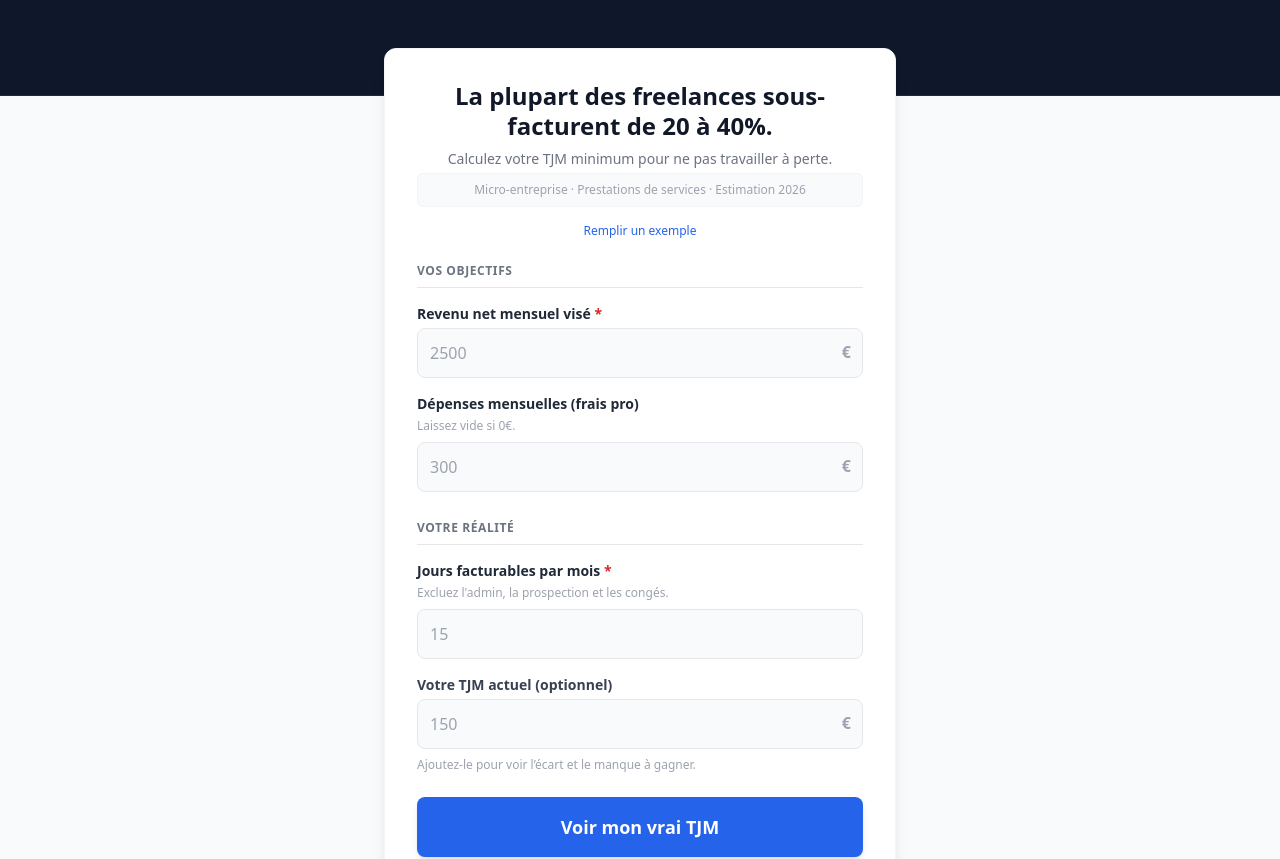
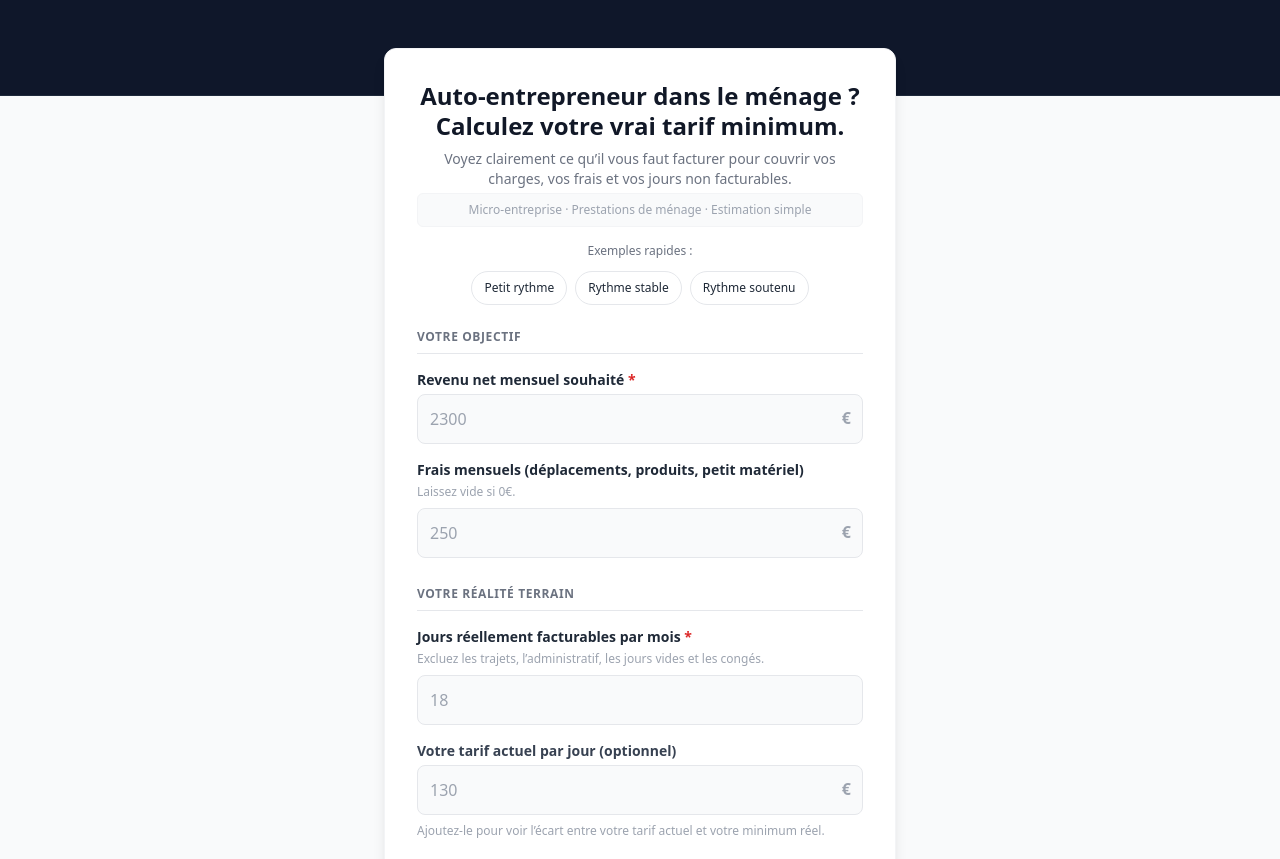
Before and after one commit to developer0-dot/simulateur-rentabilite, a Next.js app: page / in a window 1280 px wide. Shown: the top 859 px of the page. Built offline with nearby package versions, Linux system fonts and the light colour scheme.

Commit message:
Update page.tsx

```diff
--- a/app/page.tsx
+++ b/app/page.tsx
@@ -10,7 +10,7 @@ const eur = (n: number) =>
 
 const URSSAF_RATE = 0.212;
 
-// ✅ Replace this with your real Stripe Payment Link / Gumroad URL
+// Replace this with your real checkout / Tally / Gumroad link
 const KIT_URL = 'https://tally.so/r/2E44Q9';
 
 type Errors = {
@@ -23,9 +23,41 @@ type Results = {
   tjm: number;
   gross: number;
   tax: number;
-  gap: number; // daily gap (if current rate provided)
-  loss: number; // annual loss (if current rate provided)
+  gap: number;
+  loss: number;
 };
+
+type ExamplePreset = {
+  label: string;
+  net: string;
+  expenses: string;
+  days: string;
+  rate: string;
+};
+
+const EXAMPLES: ExamplePreset[] = [
+  {
+    label: 'Petit rythme',
+    net: '1800',
+    expenses: '150',
+    days: '16',
+    rate: '110',
+  },
+  {
+    label: 'Rythme stable',
+    net: '2300',
+    expenses: '250',
+    days: '18',
+    rate: '130',
+  },
+  {
+    label: 'Rythme soutenu',
+    net: '2800',
+    expenses: '300',
+    days: '20',
+    rate: '150',
+  },
+];
 
 export default function Calculator() {
   const [netTarget, setNetTarget] = useState('');
@@ -107,14 +139,15 @@ export default function Calculator() {
         headers: { 'Content-Type': 'application/json' },
         body: JSON.stringify({
           email: normalized,
+          niche: 'menage',
           regime: 'micro_prestations_services',
           urssaf_rate: URSSAF_RATE,
-          tjm_cible: eur(results.tjm),
+          tarif_minimum: eur(results.tjm),
           ca_annuel_requis: eur(results.gross),
           urssaf_estime: eur(results.tax),
           frais_annuels: eur(annualExp),
           net_annuel_cible: eur(annualNet),
-          tjm_actuel: hasCurrent ? eur(currentTJM) : 'N/A',
+          tarif_actuel: hasCurrent ? eur(currentTJM) : 'N/A',
           manque_annuel: results.loss > 0 ? eur(results.loss) : 'N/A',
         }),
       });
@@ -136,42 +169,52 @@ export default function Calculator() {
     setErrors({});
   };
 
-  const fillExample = () => {
-    setNetTarget('2500');
-    setExpenses('300');
-    setBillableDays('15');
-    setCurrentRate('150');
+  const applyExample = (example: ExamplePreset) => {
+    setNetTarget(example.net);
+    setExpenses(example.expenses);
+    setBillableDays(example.days);
+    setCurrentRate(example.rate);
     setErrors({});
   };
 
   return (
     <div className="min-h-screen bg-gray-50 font-sans text-gray-800 flex flex-col">
-      {/* Clean header */}
       <div className="w-full h-24 bg-slate-900 border-b border-slate-800" />
 
       <div className="flex-grow flex items-start justify-center px-4">
         <div className="max-w-lg mx-auto bg-white p-8 rounded-xl shadow-lg border border-gray-100 w-full relative -mt-12 z-10 mb-12">
           <h1 className="text-2xl font-extrabold text-center mb-2 text-gray-900 leading-tight">
-            La plupart des freelances sous-facturent de 20 à 40%.
+            Auto-entrepreneur dans le ménage ?
+            <br />
+            Calculez votre vrai tarif minimum.
           </h1>
 
           <p className="text-center text-gray-500 mb-1 text-sm">
-            Calculez votre TJM minimum pour ne pas travailler à perte.
+            Voyez clairement ce qu’il vous faut facturer pour couvrir vos charges, vos frais et vos jours non facturables.
           </p>
 
           <p className="text-center text-xs text-gray-400 mb-4 font-medium bg-gray-50 inline-block w-full py-2 rounded-md border border-gray-100">
-            Micro-entreprise · Prestations de services · Estimation 2026
+            Micro-entreprise · Prestations de ménage · Estimation simple
           </p>
 
           {!results && (
-            <div className="flex items-center justify-center mb-6">
-              <button type="button" onClick={fillExample} className="text-xs text-blue-600 hover:underline">
-                Remplir un exemple
-              </button>
+            <div className="mb-6">
+              <p className="text-xs text-gray-500 mb-3 text-center">Exemples rapides :</p>
+              <div className="flex flex-wrap gap-2 justify-center">
+                {EXAMPLES.map((example) => (
+                  <button
+                    key={example.label}
+                    type="button"
+                    onClick={() => applyExample(example)}
+                    className="text-xs px-3 py-2 rounded-full border border-gray-200 bg-white hover:bg-gray-50"
+                  >
+                    {example.label}
+                  </button>
+                ))}
+              </div>
             </div>
           )}
 
-          {/* INPUTS */}
           {!results && (
             <form
               onSubmit={(e) => {
@@ -182,13 +225,13 @@ export default function Calculator() {
             >
               <div>
                 <h3 className="text-xs font-bold text-gray-500 uppercase tracking-wider mb-4 border-b pb-2">
-                  Vos objectifs
+                  Votre objectif
                 </h3>
 
                 <div className="space-y-4">
                   <div>
                     <label className="block text-sm font-semibold mb-1">
-                      Revenu net mensuel visé <span className="text-red-600">*</span>
+                      Revenu net mensuel souhaité <span className="text-red-600">*</span>
                     </label>
                     <div className="relative">
                       <input
@@ -196,7 +239,7 @@ export default function Calculator() {
                         inputMode="numeric"
                         min={1}
                         className={inputClass(!!errors.net, true)}
-                        placeholder="2500"
+                        placeholder="2300"
                         value={netTarget}
                         onChange={(e) => setNetTarget(e.target.value)}
                       />
@@ -206,7 +249,9 @@ export default function Calculator() {
                   </div>
 
                   <div>
-                    <label className="block text-sm font-semibold mb-1">Dépenses mensuelles (frais pro)</label>
+                    <label className="block text-sm font-semibold mb-1">
+                      Frais mensuels (déplacements, produits, petit matériel)
+                    </label>
                     <p className="text-xs text-gray-400 mb-2">Laissez vide si 0€.</p>
                     <div className="relative">
                       <input
@@ -214,7 +259,7 @@ export default function Calculator() {
                         inputMode="numeric"
                         min={0}
                         className={inputClass(false, true)}
-                        placeholder="300"
+                        placeholder="250"
                         value={expenses}
                         onChange={(e) => setExpenses(e.target.value)}
                       />
@@ -226,23 +271,23 @@ export default function Calculator() {
 
               <div className="pt-1">
                 <h3 className="text-xs font-bold text-gray-500 uppercase tracking-wider mb-4 border-b pb-2">
-                  Votre réalité
+                  Votre réalité terrain
                 </h3>
 
                 <div className="space-y-4">
                   <div>
                     <label className="block text-sm font-semibold mb-1">
-                      Jours facturables par mois <span className="text-red-600">*</span>
+                      Jours réellement facturables par mois <span className="text-red-600">*</span>
                     </label>
                     <p className="text-xs text-gray-400 mb-2">
-                      Excluez l&apos;admin, la prospection et les congés.
+                      Excluez les trajets, l’administratif, les jours vides et les congés.
                     </p>
                     <input
                       type="number"
                       inputMode="numeric"
                       min={1}
                       className={inputClass(!!errors.days)}
-                      placeholder="15"
+                      placeholder="18"
                       value={billableDays}
                       onChange={(e) => setBillableDays(e.target.value)}
                     />
@@ -251,7 +296,7 @@ export default function Calculator() {
 
                   <div>
                     <label className="block text-sm font-semibold mb-1 text-gray-700">
-                      Votre TJM actuel (optionnel)
+                      Votre tarif actuel par jour (optionnel)
                     </label>
                     <div className="relative">
                       <input
@@ -259,14 +304,14 @@ export default function Calculator() {
                         inputMode="numeric"
                         min={0}
                         className={inputClass(false, true)}
-                        placeholder="150"
+                        placeholder="130"
                         value={currentRate}
                         onChange={(e) => setCurrentRate(e.target.value)}
                       />
                       <span className="absolute right-3 top-3 text-gray-400 font-semibold">€</span>
                     </div>
                     <p className="text-xs text-gray-400 mt-2">
-                      Ajoutez-le pour voir l’écart et le manque à gagner.
+                      Ajoutez-le pour voir l’écart entre votre tarif actuel et votre minimum réel.
                     </p>
                   </div>
                 </div>
@@ -276,33 +321,36 @@ export default function Calculator() {
                 type="submit"
                 className="w-full bg-blue-600 text-white font-bold py-4 rounded-lg hover:bg-blue-700 transition shadow-md text-lg"
               >
-                Voir mon vrai TJM
+                Voir mon tarif minimum
               </button>
 
               <p className="text-[11px] text-gray-400 leading-snug pt-2">
-                Outil indicatif. Estimation basée sur le taux URSSAF 2026 pour micro-entreprise en prestations de
-                services. Hors TVA, CFE, versement libératoire et autres cas particuliers.
+                Outil indicatif. Estimation simple pour micro-entreprise en prestations de ménage. Hors TVA, CFE,
+                versement libératoire et autres cas particuliers.
               </p>
             </form>
           )}
 
-          {/* RESULTS */}
           {results && !emailSubmitted && (
             <div className="space-y-6">
               <div className="bg-red-50 p-6 rounded-lg border border-red-100 text-center">
                 <h2 className="text-red-600 font-bold uppercase tracking-wide text-sm mb-1">
-                  Votre TJM minimum de rentabilité
+                  Votre tarif minimum estimé
                 </h2>
 
                 <p className="text-5xl font-extrabold text-red-700">
                   {eur(results.tjm)} € <span className="text-lg text-red-500 font-normal">/ jour</span>
                 </p>
 
+                <p className="text-xs text-red-500 mt-2">
+                  Ce n’est pas un “prix haut”. C’est votre seuil minimum estimé pour travailler proprement.
+                </p>
+
                 <div className="mt-4 text-left">
                   {hasCurrent ? (
                     results.gap > 0 ? (
                       <div className="p-4 bg-red-100 rounded-lg text-red-900 text-sm font-medium">
-                        Si vous facturez <strong>{eur(currentTJM)}€/jour</strong>, il vous manque environ{' '}
+                        Si vous facturez aujourd’hui <strong>{eur(currentTJM)}€/jour</strong>, il vous manque environ{' '}
                         <strong>{eur(results.gap)}€ par jour</strong>.
                         <div className="mt-2 font-black">
                           Soit environ <span className="underline">{eur(results.loss)}€</span> par an.
@@ -310,13 +358,13 @@ export default function Calculator() {
                       </div>
                     ) : (
                       <div className="p-4 bg-emerald-100 rounded-lg text-emerald-900 text-sm font-medium">
-                        Bonne nouvelle : à <strong>{eur(currentTJM)}€/jour</strong>, vous êtes{' '}
-                        <strong>au-dessus</strong> de votre minimum de rentabilité (selon cette estimation).
+                        Bonne nouvelle : à <strong>{eur(currentTJM)}€/jour</strong>, vous êtes au-dessus de votre
+                        minimum estimé.
                       </div>
                     )
                   ) : (
                     <div className="p-4 bg-gray-100 rounded-lg text-gray-800 text-sm font-medium">
-                      Ajoutez votre <strong>TJM actuel</strong> pour voir l’écart et le manque à gagner.
+                      Ajoutez votre tarif actuel pour voir l’écart et le manque à gagner.
                     </div>
                   )}
                 </div>
@@ -324,7 +372,7 @@ export default function Calculator() {
 
               <div className="bg-gray-50 p-4 rounded-lg border border-gray-200 text-sm">
                 <div className="flex justify-between py-1">
-                  <span className="text-gray-600">CA annuel requis</span>
+                  <span className="text-gray-600">Chiffre d’affaires annuel requis</span>
                   <strong className="text-gray-900">{eur(results.gross)} €</strong>
                 </div>
                 <div className="flex justify-between py-1">
@@ -332,11 +380,11 @@ export default function Calculator() {
                   <strong className="text-gray-900">- {eur(results.tax)} €</strong>
                 </div>
                 <div className="flex justify-between py-1">
-                  <span className="text-gray-600">Frais pro (annuel)</span>
+                  <span className="text-gray-600">Frais annuels</span>
                   <strong className="text-gray-900">- {eur(annualExp)} €</strong>
                 </div>
                 <div className="flex justify-between py-1 border-t mt-2 pt-2">
-                  <span className="text-gray-700">Net cible (annuel)</span>
+                  <span className="text-gray-700">Net annuel visé</span>
                   <strong className="text-gray-900">{eur(annualNet)} €</strong>
                 </div>
               </div>
@@ -345,7 +393,7 @@ export default function Calculator() {
                 <div>
                   <label className="block text-sm font-semibold mb-1">Recevoir ce bilan par email</label>
                   <p className="text-xs text-gray-500 mb-2">
-                    + 1 astuce concrète pour augmenter votre TJM sans perdre vos clients.
+                    + 1 conseil concret pour ajuster vos tarifs sans perdre vos clients.
                   </p>
 
                   <input
@@ -382,7 +430,6 @@ export default function Calculator() {
             </div>
           )}
 
-          {/* THANK YOU + ✅ SOFT KIT INVITATION */}
           {results && emailSubmitted && (
             <div className="space-y-5">
               <div className="bg-emerald-50 p-6 rounded-lg border border-emerald-100 text-center">
@@ -393,21 +440,21 @@ export default function Calculator() {
               </div>
 
               <div className="bg-white p-4 rounded-lg border border-gray-200 text-sm">
-                <div className="font-semibold text-gray-900 mb-1">Un tip immédiat (à utiliser aujourd’hui)</div>
+                <div className="font-semibold text-gray-900 mb-1">Un conseil simple</div>
                 <p className="text-gray-600 leading-relaxed">
-                  Quand un client résiste à un tarif, évitez de “justifier” votre prix. Cadrez plutôt en termes de{' '}
-                  <strong>capacité</strong> : “À ce tarif-là, je ne peux pas garantir la qualité / la disponibilité.”
-                  Puis proposez une alternative (moins de fréquence, moins de périmètre) au lieu de baisser le prix.
+                  Quand un client résiste à un nouveau tarif, évitez de vous justifier longuement. Restez simple :
+                  votre tarif doit vous permettre de travailler dans de bonnes conditions. Si besoin, ajustez la
+                  fréquence ou le périmètre, pas votre équilibre.
                 </p>
               </div>
 
-              {/* ✅ Soft kit block (no hype, no urgency) */}
               <div className="bg-gray-50 p-4 rounded-lg border border-gray-200 text-sm">
                 <div className="font-semibold text-gray-900">
-                  Besoin d’augmenter votre TJM sans perdre vos clients ?
+                  Besoin d’augmenter vos tarifs sans perdre vos clients ?
                 </div>
                 <p className="text-gray-600 mt-1">
-                  Pack prêt à l’emploi : scripts d’augmentation + modèle de devis + structure de présentation — <strong>29€</strong>.
+                  Kit pratique : scripts d’augmentation, structure de devis, réponses aux objections et cadre simple
+                  pour décider calmement — <strong>29€</strong>.
                 </p>
 
                 <a
@@ -420,7 +467,7 @@ export default function Calculator() {
                 </a>
 
                 <p className="text-[11px] text-gray-400 mt-2">
-                  Optionnel. Pas de pression — juste un raccourci si vous devez agir vite.
+                  Optionnel. Juste si vous voulez un cadre plus clair pour passer à l’action.
                 </p>
               </div>
 
@@ -433,8 +480,8 @@ export default function Calculator() {
               </button>
 
               <p className="text-[11px] text-gray-400 leading-snug">
-                Outil indicatif. Estimation basée sur le taux URSSAF 2026 pour micro-entreprise en prestations de
-                services. Hors TVA, CFE, versement libératoire et autres cas particuliers.
+                Outil indicatif. Estimation simple pour micro-entreprise en prestations de ménage. Hors TVA, CFE,
+                versement libératoire et autres cas particuliers.
               </p>
             </div>
           )}
```
